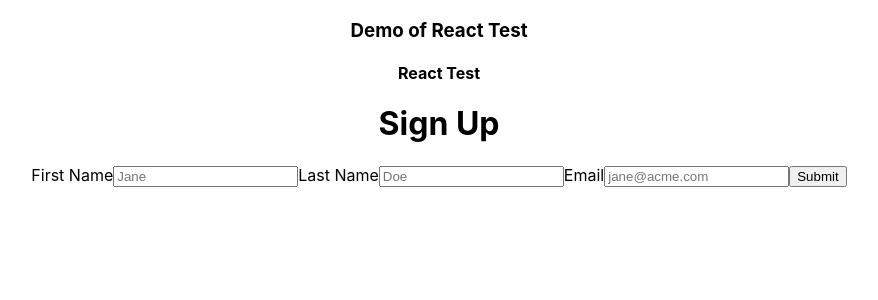
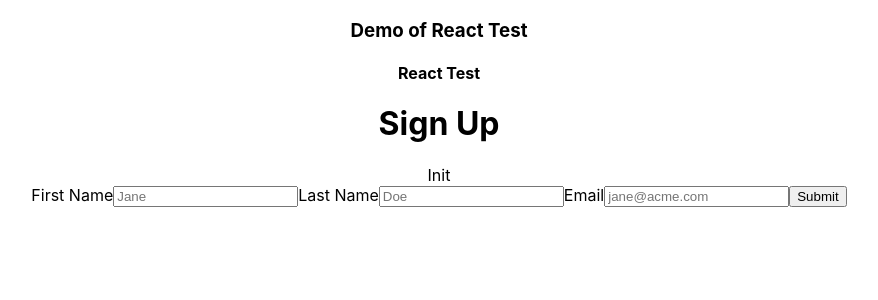
Before and after one commit to yueveron/create-react-app-ts_template, a React (Create React App) app: page / in a window 1280 px wide. Shown: the top 300 px of the page, without its empty margins (201-1079 px from the left). Built offline with nearby package versions, Linux system fonts and the light colour scheme; a web font is replaced by a local one.

Commit message:
feat: test formik

```diff
--- a/src/pages/demo-react-test/pages/TestFormik.tsx
+++ b/src/pages/demo-react-test/pages/TestFormik.tsx
@@ -1,10 +1,12 @@
 import React from 'react';
 import { Formik, Field, Form } from 'formik';
+const sleep = (ms: number) => new Promise((r) => setTimeout(r, ms));
 
 const MyForm = () => {
-  const [counter, setCounter] = React.useState('');
+  const [counter, setCounter] = React.useState('Init');
 
-  const handleSubmit = (values: any) => {
+  const handleSubmit = async (values: any) => {
+    await sleep(500);
     const { firstName } = values;
     setCounter(firstName);
   };
```
Also changed, not shown: 1 other file (tests, documents, lock files or other folders).
